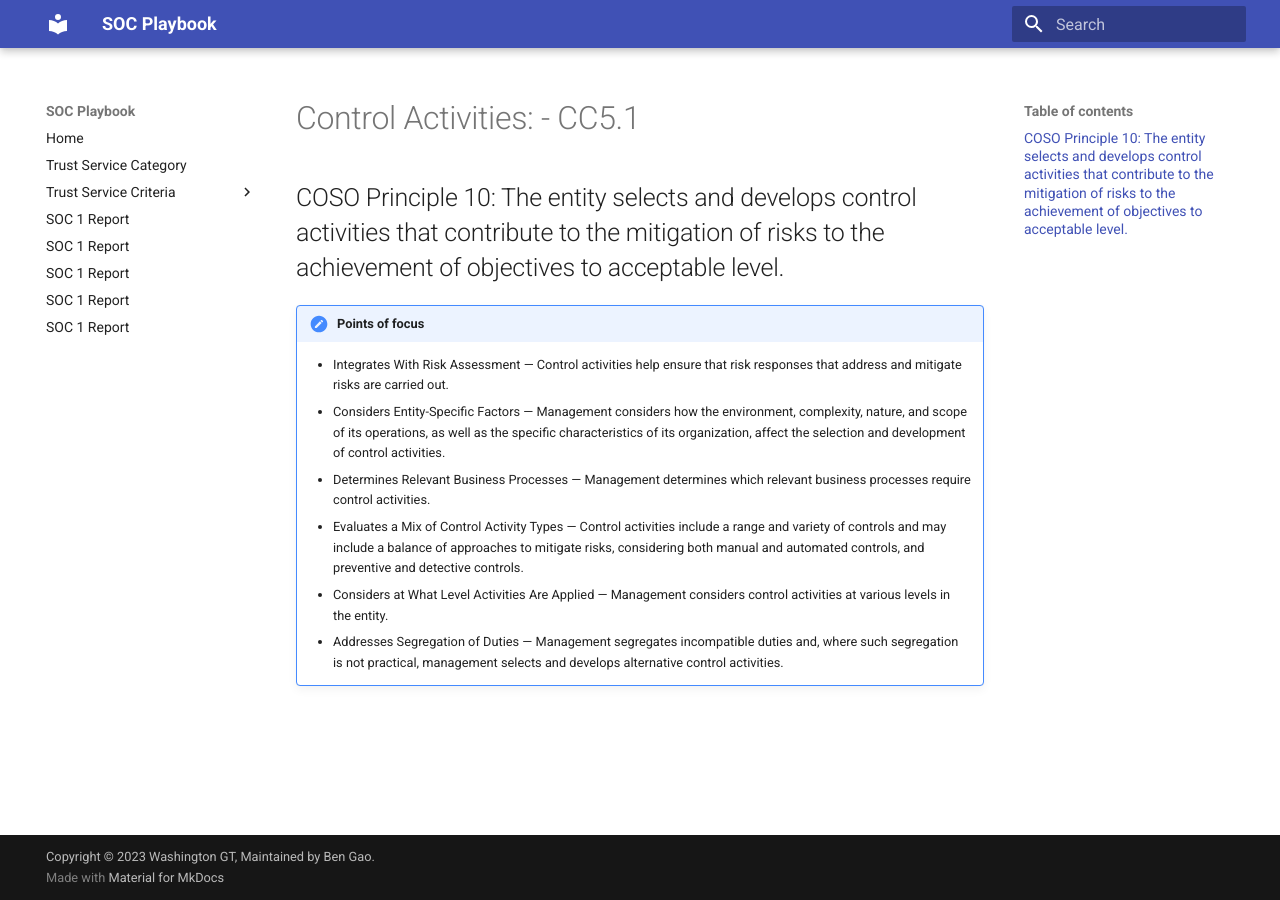
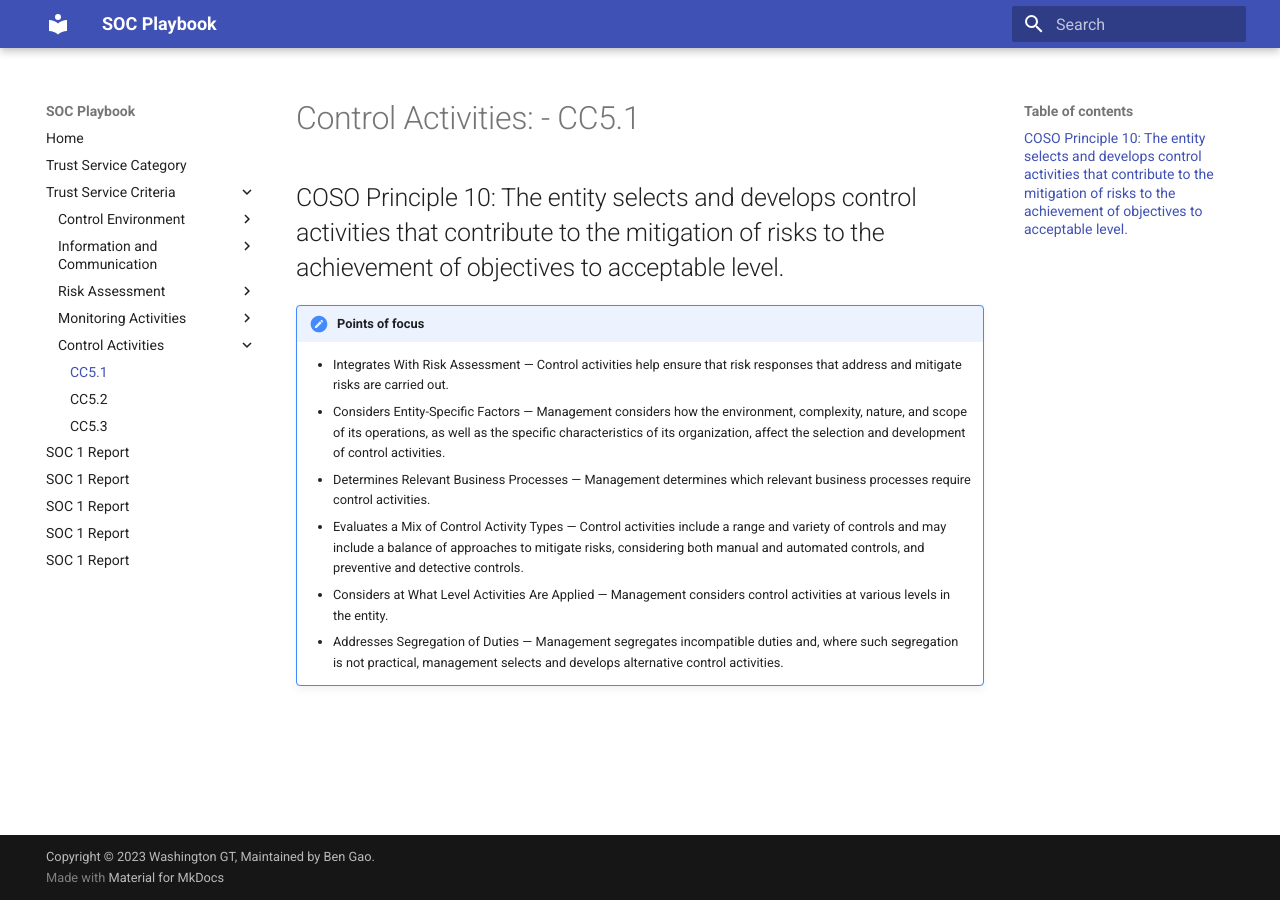
Before and after one commit to WashingtonGT/soc-playbook, an MkDocs documentation site: the page built from docs/tsc/cc5-1.md, in a window 1280 px wide. Built offline with MkDocs 1.6.1 and Material for MkDocs 9.7.7, drawn with Linux system fonts in a browser that asks for light colours.

Commit message:
Update mkdocs.yml

```diff
--- a/mkdocs.yml
+++ b/mkdocs.yml
@@ -17,6 +17,14 @@ nav:
             - CC3.2: tsc/cc3-2.md
             - CC3.3: tsc/cc3-3.md
             - CC3.4: tsc/cc3-4.md
+        - Monitoring Activities:
+            - CC4.1: tsc/cc4-1.md
+            - CC4.2: tsc/cc4-2.md
+        - Control Activities:
+            - CC5.1: tsc/cc5-1.md
+            - CC5.2: tsc/cc5-2.md
+            - CC5.3: tsc/cc5-3.md
+
 
     - SOC 1 Report: about.md
     - SOC 2 type 1 Report: about.md
```
